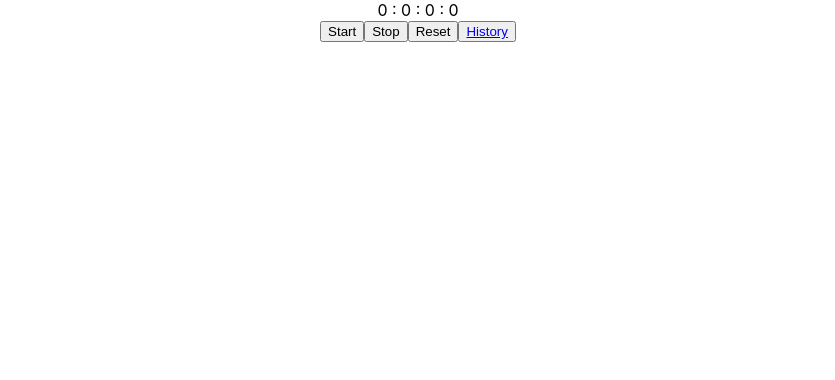
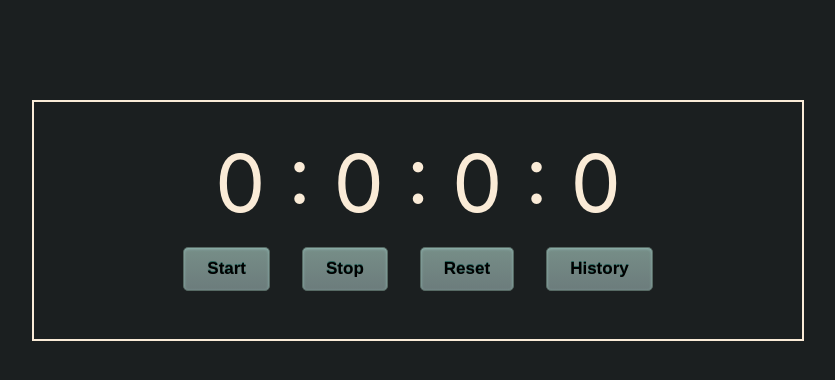
Before and after one commit to Gurveen-codes/react-timer, a React (Create React App) app: page / in a window 1280 px wide. Shown: the top 380 px of the page, without its empty margins (222-1057 px from the left). Built offline with nearby package versions, Linux system fonts and the light colour scheme.

Commit message:
Style TimerScreen and HistoryScreen

```diff
--- a/src/App.css
+++ b/src/App.css
@@ -1,3 +1,71 @@
 .App {
   text-align: center;
+  display: flex;
+  align-items: center;
+  justify-content: center;
 }
+
+a {
+  text-decoration: none;
+  color: inherit;
+}
+
+.timer {
+  border: 2px solid antiquewhite;
+  padding: 2rem 4rem;
+  width: 50%;
+  margin-top: 100px;
+}
+
+button {
+  box-shadow: inset 0px 1px 3px 0px #91b8b3;
+  background: linear-gradient(to bottom, #768d87 5%, #6c7c7c 100%);
+  background-color: #768d87;
+  border-radius: 5px;
+  border: 1px solid #566963;
+  display: inline-block;
+  cursor: pointer;
+  color: black;
+  font-family: Arial;
+  font-size: 17px;
+  font-weight: bold;
+  padding: 11px 23px;
+  text-decoration: none;
+  text-shadow: 0px -1px 0px #2b665e;
+  margin: 1rem;
+}
+
+button:hover {
+  background: linear-gradient(to bottom, #6c7c7c 5%, #768d87 100%);
+  background-color: #6c7c7c;
+}
+
+.clock {
+  color: antiquewhite;
+  font-size: 5rem;
+}
+.history {
+  display: flex;
+  flex-direction: column;
+  align-items: center;
+  justify-content: center;
+
+  padding: 2rem;
+  margin-top: 10px;
+}
+.history ul {
+  list-style: none;
+  color: antiquewhite;
+  padding: 0;
+}
+.history li {
+  font-size: 2rem;
+  padding: 0.5rem 1rem;
+  border: 2px solid antiquewhite;
+  margin: 0.8rem;
+}
+
+.history h2 {
+  color: antiquewhite;
+  font-size: 2rem;
+}
--- a/src/components/Clock.js
+++ b/src/components/Clock.js
@@ -2,7 +2,7 @@ import React from "react";
 
 const Clock = ({ hour, min, sec, ms }) => {
   return (
-    <div>
+    <div className="clock">
       <span>{hour}</span> : <span>{min}</span> : <span>{sec}</span> :{" "}
       <span>{ms}</span>
     </div>
--- a/src/index.css
+++ b/src/index.css
@@ -1,13 +1,14 @@
 body {
   margin: 0;
-  font-family: -apple-system, BlinkMacSystemFont, 'Segoe UI', 'Roboto', 'Oxygen',
-    'Ubuntu', 'Cantarell', 'Fira Sans', 'Droid Sans', 'Helvetica Neue',
+  font-family: -apple-system, BlinkMacSystemFont, "Segoe UI", "Roboto", "Oxygen",
+    "Ubuntu", "Cantarell", "Fira Sans", "Droid Sans", "Helvetica Neue",
     sans-serif;
   -webkit-font-smoothing: antialiased;
   -moz-osx-font-smoothing: grayscale;
+  background-color: #1b1f20;
 }
 
 code {
-  font-family: source-code-pro, Menlo, Monaco, Consolas, 'Courier New',
+  font-family: source-code-pro, Menlo, Monaco, Consolas, "Courier New",
     monospace;
 }
--- a/src/screens/HistoryScreen.js
+++ b/src/screens/HistoryScreen.js
@@ -5,15 +5,18 @@ import { HistoryContext } from "../App";
 const HistoryScreen = () => {
   const { historyArr } = useContext(HistoryContext);
   return (
-    <div>
-      <button>
-        <Link to="/">Go Back</Link>
-      </button>
+    <div className="history">
+      <h2>Timer History</h2>
+
+      <Link to="/">
+        <button>Go Back</button>
+      </Link>
+
       <ul>
         {historyArr.map((el, i) => (
-          <ul key={i}>
+          <li key={i}>
             {el.hour} : {el.min} : {el.sec} : {el.milSec}
-          </ul>
+          </li>
         ))}
       </ul>
     </div>
--- a/src/screens/TimerScreen.js
+++ b/src/screens/TimerScreen.js
@@ -59,14 +59,15 @@ const TimerScreen = () => {
     setHour(0);
   };
   return (
-    <div className="App">
+    <div className="timer">
       <Clock ms={milSec} sec={sec} min={min} hour={hour}></Clock>
       <button onClick={start}>Start</button>
       <button onClick={stop}>Stop</button>
       <button onClick={reset}>Reset</button>
-      <button>
-        <Link to="/history">History</Link>
-      </button>
+
+      <Link to="/history">
+        <button>History</button>
+      </Link>
     </div>
   );
 };
```
